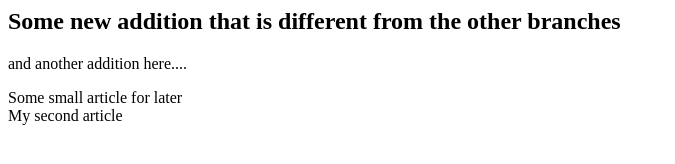
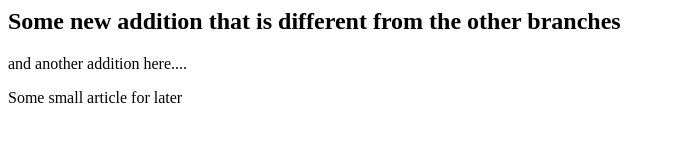
Before and after one commit to georgegomez144/gsync, a website: page index.html in a window 1280 px wide. Shown: the whole page, without its empty margins (0-675 px from the left). Drawn offline with Linux system fonts and the light colour scheme.

Commit message:
remove second article

```diff
--- a/index.html
+++ b/index.html
@@ -5,7 +5,6 @@
       <h2>Some new addition that is different from the other branches</h2>
       <p>and another addition here....</p>
       <article>Some small article for later</article>
-      <article>My second article</article>
     </div>
     <script>
     (function() {
```
